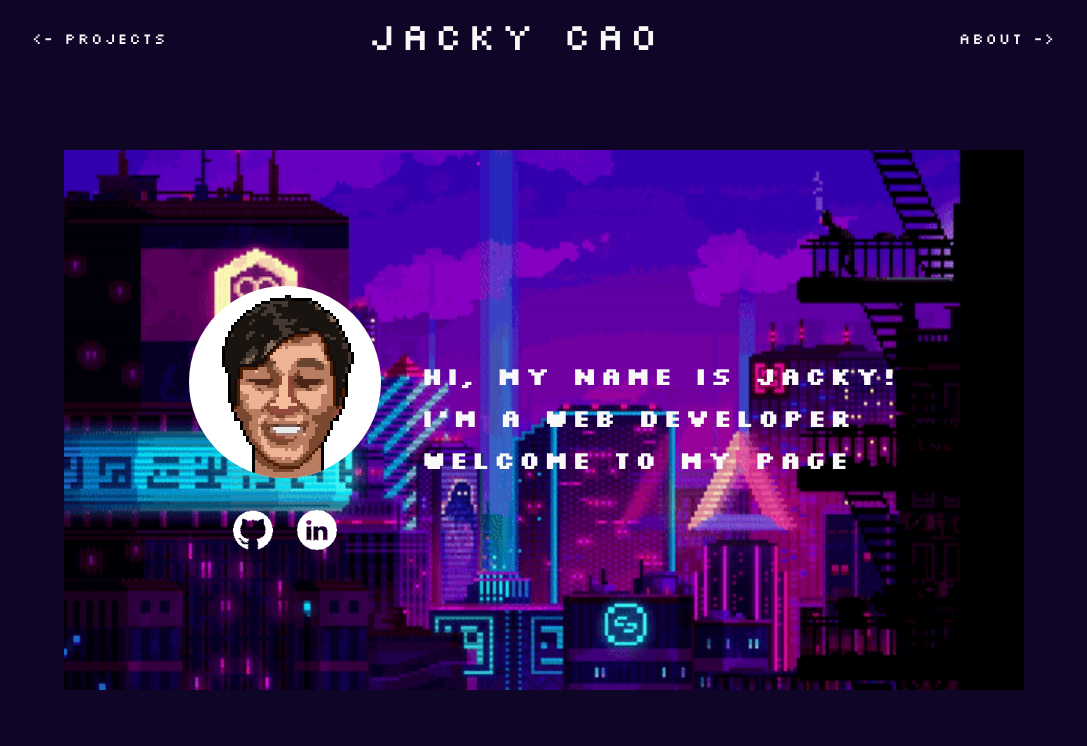
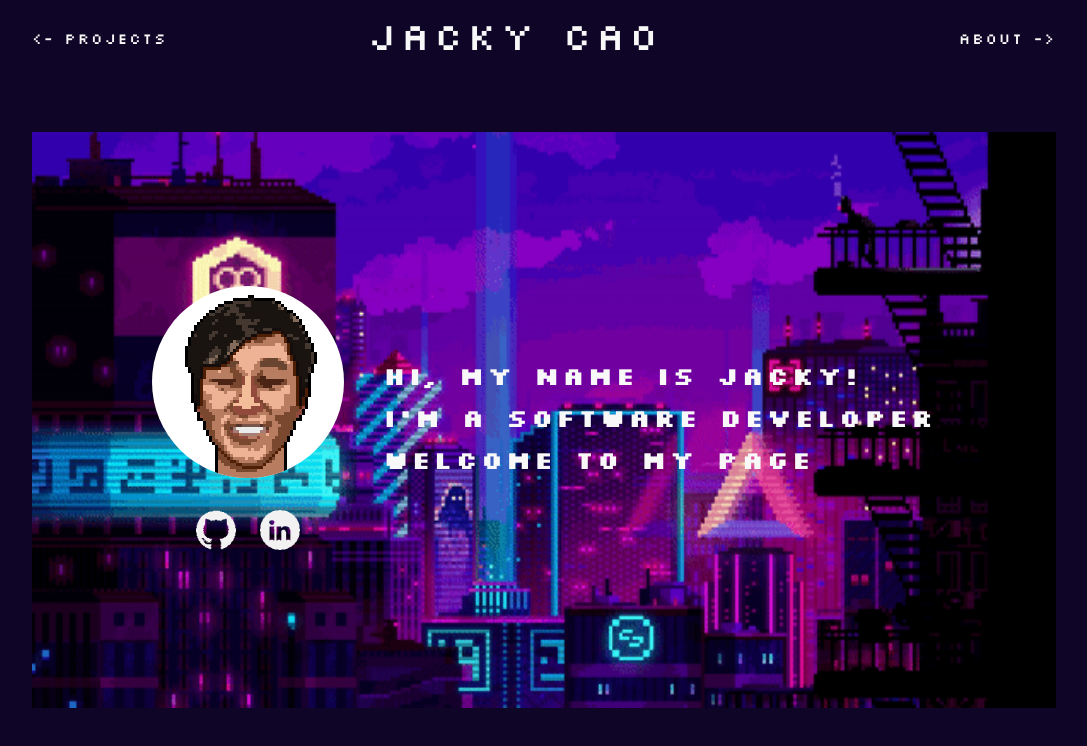
Before and after one commit to mtdecaf/portfolio-site-8-bit, a Next.js app: page / in a window 1280 px wide. Shown: the top 746 px of the page, without its empty margins (96-1183 px from the left). Built offline with nearby package versions, Linux system fonts and the light colour scheme.

Commit message:
added about page and project shallow routing

```diff
--- a/components/PageNav/PageNav.jsx
+++ b/components/PageNav/PageNav.jsx
@@ -1,5 +1,6 @@
 import { useState, useEffect } from "react";
 import Link from "next/link";
+import { useRouter } from "next/router";
 
 import styles from "./PageNav.module.scss";
 import classNames from "classnames/bind";
@@ -7,17 +8,32 @@ let cx = classNames.bind(styles);
 
 const PageNav = () => {
   const [mounted, setMounted] = useState(false);
+  const router = useRouter();
   useEffect(() => {
     setMounted(true);
   }, []);
-  return mounted && (
-    <div className={cx("page-nav")}>
+  return (
+    mounted && (
+      <div className={cx("page-nav")}>
         <div className={cx("page-nav__inner-wrap")}>
-            <Link href="/projects"><a className={cx("page-nav__button", "page-nav__projects")}>&lt;- Projects</a></Link>
-            <Link href="/"><a className={cx("page-nav__button", "page-nav__home")}>Jacky Cao</a></Link>
-            <Link href="/about"><a className={cx("page-nav__button", "page-nav__about")}>About -&gt;</a></Link>
+          {/* <Link href="/projects"> */}
+            <a className={cx("page-nav__button", "page-nav__projects")} onClick={() => router.push('/projects', undefined, { shallow: true })}>
+              &lt;- Projects
+            </a>
+          {/* </Link> */}
+          {/* <Link href="/"> */}
+            <a className={cx("page-nav__button", "page-nav__home")} onClick={() => router.push('/', undefined, { shallow: true })}>
+              Jacky Cao
+            </a>
+          {/* </Link> */}
+          {/* <Link href="/about"> */}
+            <a className={cx("page-nav__button", "page-nav__about")} onClick={() => router.push('/about', undefined, { shallow: true })}>
+              About -&gt;
+            </a>
+          {/* </Link> */}
         </div>
-    </div>
+      </div>
+    )
   );
 };
 
--- a/components/PageNav/PageNav.module.scss
+++ b/components/PageNav/PageNav.module.scss
@@ -28,6 +28,7 @@
     }
     &__button {
         color: $off-white;
+        cursor: pointer;
     }
     &__home {
         font-size: 2rem;
--- a/package.json
+++ b/package.json
@@ -10,6 +10,7 @@
   },
   "dependencies": {
     "classnames": "^2.3.1",
+    "framer-motion": "^6.3.12",
     "next": "12.1.6",
     "react": "18.2.0",
     "react-dom": "18.2.0",
--- a/pages/_app.js
+++ b/pages/_app.js
@@ -1,6 +1,7 @@
 import "../styles/global/global.scss";
 import Layout from "../components/layout";
 import Head from "next/head";
+import { AnimateSharedLayout } from "framer-motion";
 
 function MyApp({ Component, pageProps }) {
   return (
@@ -8,9 +9,11 @@ function MyApp({ Component, pageProps }) {
       <Head>
         <title>Jacky Cao</title>
       </Head>
-      <Layout>
-        <Component {...pageProps} />
-      </Layout>
+      <AnimateSharedLayout>
+        <Layout>
+          <Component {...pageProps} />
+        </Layout>
+      </AnimateSharedLayout>
     </>
   );
 }
--- /dev/null
+++ b/pages/about/index.js
@@ -0,0 +1 @@
+export { default } from "./AboutPage.jsx";
--- a/pages/home/HomePage.jsx
+++ b/pages/home/HomePage.jsx
@@ -1,3 +1,5 @@
+import { motion } from "framer-motion";
+
 import styles from "./HomePage.module.scss";
 import classNames from "classnames/bind";
 let cx = classNames.bind(styles);
@@ -18,15 +20,37 @@ const HomePage = () => {
             alt=""
           />
           <div className={cx("home-page__profile-icon-wrap")}>
-              <a href="https://github.com/mtdecaf" target="_blank"><img className={cx("home-page__profile-icon")} src="/images/github.svg" alt="" /></a>
-              <a href="https://www.linkedin.com/in/jacky-cao-vancouver/" target="_blank"><img className={cx("home-page__profile-icon")} src="/images/linkedin.svg" alt="" /></a>
+            <a href="https://github.com/mtdecaf" target="_blank">
+              <img
+                className={cx("home-page__profile-icon")}
+                src="/images/github.svg"
+                alt=""
+              />
+            </a>
+            <a
+              href="https://www.linkedin.com/in/jacky-cao-vancouver/"
+              target="_blank"
+            >
+              <img
+                className={cx("home-page__profile-icon")}
+                src="/images/linkedin.svg"
+                alt=""
+              />
+            </a>
           </div>
         </div>
-        <div className={cx("home-page__intro-wrap")}>
+        <motion.div
+          className={cx("home-page__intro-wrap")}
+          initial={{ translateY: "-5rem", opacity: 0 }}
+          animate={{ translateY: 0, opacity: 1 }}
+          transition={{ delay: 1 }}
+        >
           <p className={cx("home-page__intro-para1")}>Hi, My Name Is Jacky!</p>
-          <p className={cx("home-page__intro-para2")}>I'm A Web Developer</p>
+          <p className={cx("home-page__intro-para2")}>
+            I'm A Software Developer
+          </p>
           <p className={cx("home-page__intro-para3")}>Welcome To My Page</p>
-        </div>
+        </motion.div>
       </div>
     </div>
   );
--- a/pages/home/HomePage.module.scss
+++ b/pages/home/HomePage.module.scss
@@ -19,7 +19,7 @@
             width: 80%;
         }
         @include desktop {
-            width: 75%;
+            max-width: $desktop;
         }
     }
     &__content {
@@ -37,9 +37,6 @@
             width: 80%;
             flex-direction: row;
             gap: 2.5rem;
-        }
-        @include desktop {
-            width: 75%;
         }
     }
     &__intro{
@@ -76,7 +73,7 @@
             }
         }
         &-icon {
-            filter: invert(100%);
+            filter: invert(95%);
             width: 2.5rem;
             &-wrap {
                 display: flex;
--- /dev/null
+++ b/pages/projects/index.js
@@ -0,0 +1 @@
+export { default } from "./ProjectsPage.jsx";
```
Also changed, not shown: pages/about/AboutPage.jsx (added, +13 -0 lines), pages/about/AboutPage.module.scss (added, +8 -0 lines), pages/projects/ProjectsPage.jsx (added, +13 -0 lines), pages/projects/ProjectsPage.module.scss (added, +8 -0 lines), 1 other file (tests, documents, lock files or other folders). Lines whose indentation alone changed are shown as unchanged.
